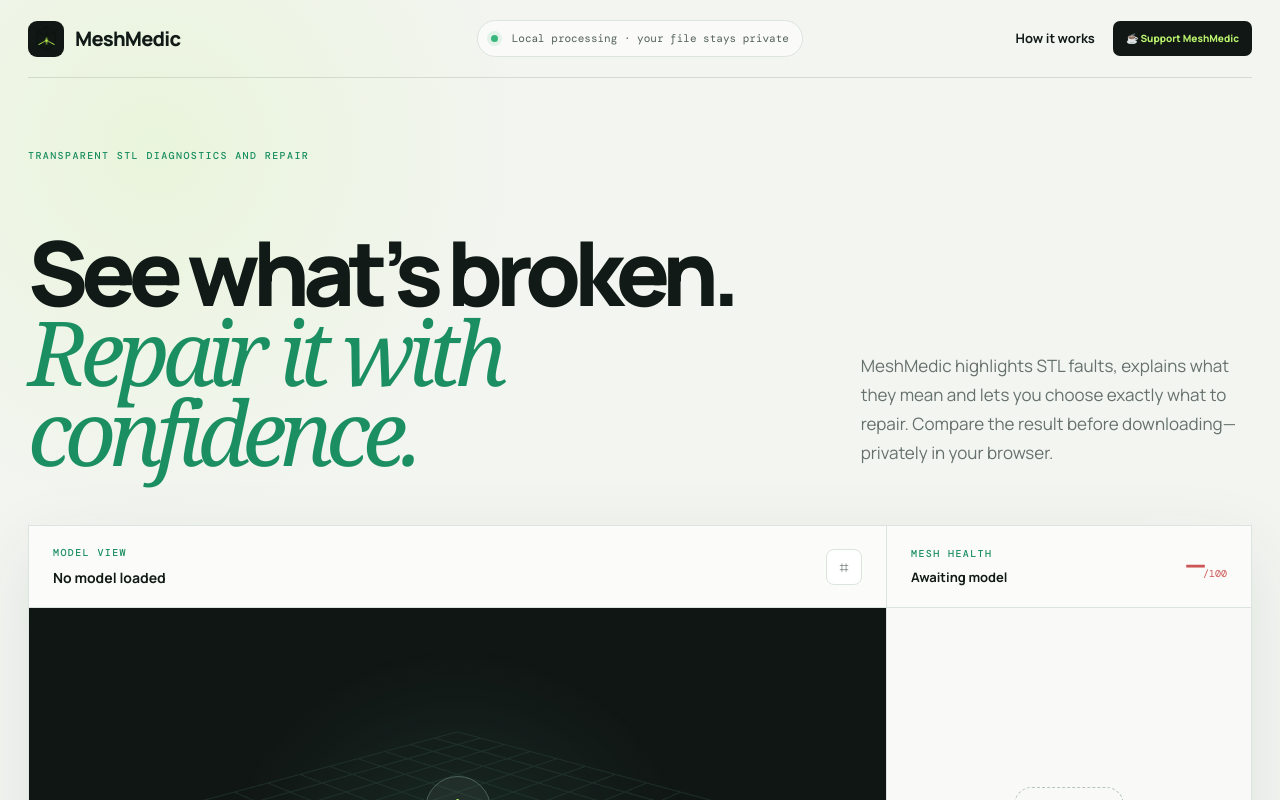
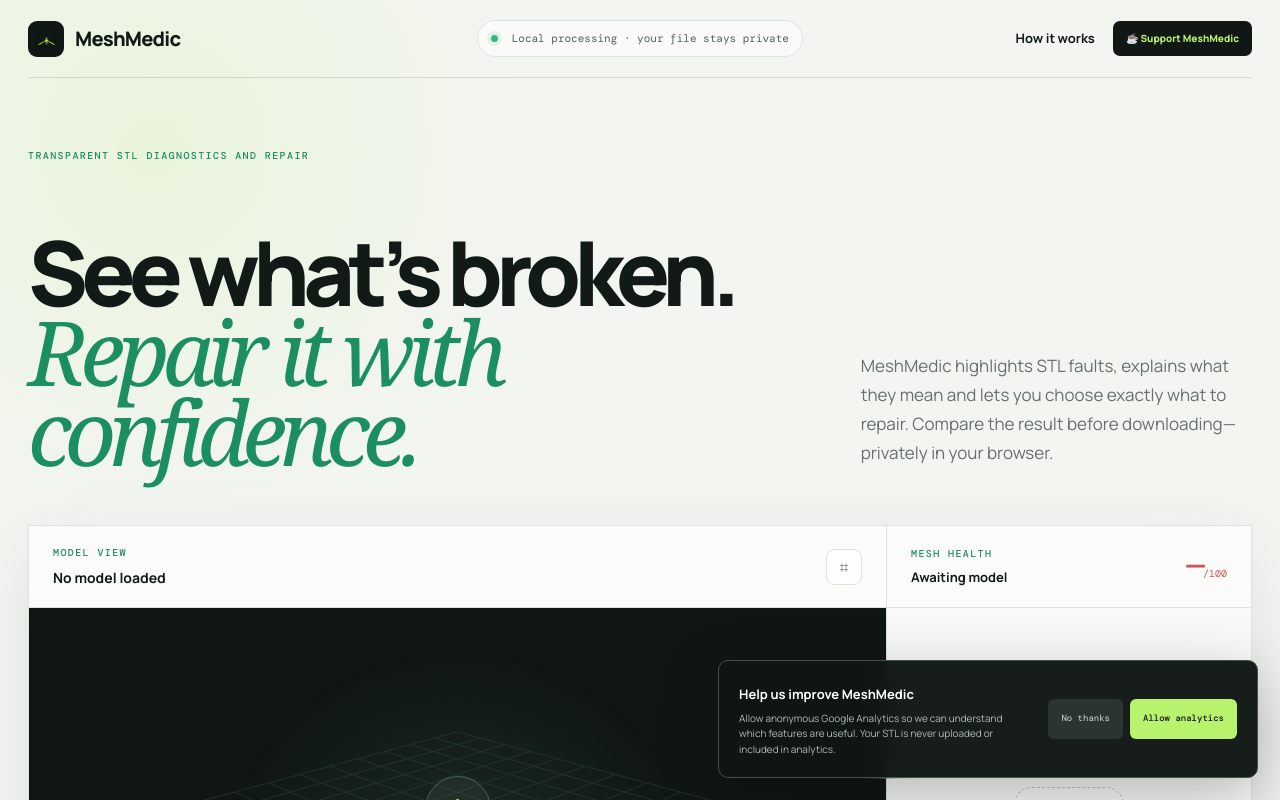
Before and after one commit to GrahamMorbyDev/meshmedic, a Next.js app: page / in a window 1280 px wide. Shown: the top 800 px of the page. Built offline with nearby package versions, Linux system fonts and the light colour scheme.

Commit message:
Add consent-aware GA4 analytics

```diff
--- /dev/null
+++ b/app/analytics-consent.tsx
@@ -0,0 +1,81 @@
+"use client";
+
+import { useEffect, useState } from "react";
+
+const MEASUREMENT_ID = "G-1C1W3L0VW8";
+const CONSENT_KEY = "meshmedic-analytics-consent";
+
+type ConsentChoice = "granted" | "denied" | null;
+
+declare global {
+  interface Window {
+    dataLayer: unknown[];
+    gtag?: (...args: unknown[]) => void;
+  }
+}
+
+function loadGoogleAnalytics() {
+  if (document.getElementById("meshmedic-google-analytics")) return;
+
+  window.dataLayer = window.dataLayer || [];
+  window.gtag = (...args: unknown[]) => window.dataLayer.push(args);
+  window.gtag("consent", "default", {
+    analytics_storage: "granted",
+    ad_storage: "denied",
+    ad_user_data: "denied",
+    ad_personalization: "denied",
+  });
+  window.gtag("js", new Date());
+  window.gtag("config", MEASUREMENT_ID);
+
+  const script = document.createElement("script");
+  script.id = "meshmedic-google-analytics";
+  script.async = true;
+  script.src = `https://www.googletagmanager.com/gtag/js?id=${MEASUREMENT_ID}`;
+  document.head.appendChild(script);
+}
+
+export function AnalyticsConsent() {
+  const [choice, setChoice] = useState<ConsentChoice>(null);
+  const [settingsOpen, setSettingsOpen] = useState(false);
+
+  useEffect(() => {
+    const savedChoice = window.localStorage.getItem(CONSENT_KEY) as ConsentChoice;
+    if (savedChoice === "granted") loadGoogleAnalytics();
+    if (savedChoice === "granted" || savedChoice === "denied") setChoice(savedChoice);
+  }, []);
+
+  const choose = (nextChoice: Exclude<ConsentChoice, null>) => {
+    window.localStorage.setItem(CONSENT_KEY, nextChoice);
+    setChoice(nextChoice);
+    setSettingsOpen(false);
+
+    if (nextChoice === "granted") {
+      loadGoogleAnalytics();
+    } else if (window.gtag) {
+      window.gtag("consent", "update", { analytics_storage: "denied" });
+    }
+  };
+
+  const showBanner = choice === null || settingsOpen;
+
+  return (
+    <>
+      {showBanner && (
+        <aside className="analytics-consent" role="dialog" aria-label="Analytics preferences" aria-live="polite">
+          <div>
+            <strong>Help us improve MeshMedic</strong>
+            <p>Allow anonymous Google Analytics so we can understand which features are useful. Your STL is never uploaded or included in analytics.</p>
+          </div>
+          <div className="analytics-actions">
+            <button className="analytics-decline" onClick={() => choose("denied")}>No thanks</button>
+            <button className="analytics-accept" onClick={() => choose("granted")}>Allow analytics</button>
+          </div>
+        </aside>
+      )}
+      {choice !== null && !settingsOpen && (
+        <button className="analytics-settings" onClick={() => setSettingsOpen(true)}>Analytics settings</button>
+      )}
+    </>
+  );
+}
--- a/app/globals.css
+++ b/app/globals.css
@@ -181,6 +181,17 @@
 footer p { margin: 0; }
 footer a { color: var(--green); text-underline-offset: 3px; }
 
+.analytics-consent { position: fixed; z-index: 100; right: 22px; bottom: 22px; width: min(540px, calc(100% - 44px)); padding: 20px; display: grid; grid-template-columns: 1fr auto; gap: 20px; align-items: center; border: 1px solid #3f5149; border-radius: 10px; color: white; background: rgba(16,22,20,.97); box-shadow: 0 18px 60px rgba(5,10,8,.28); backdrop-filter: blur(12px); }
+.analytics-consent strong { font-size: 13px; }
+.analytics-consent p { margin: 6px 0 0; color: #afbbb5; font-size: 10px; line-height: 1.55; }
+.analytics-actions { display: flex; gap: 7px; }
+.analytics-actions button, .analytics-settings { border: 0; border-radius: 6px; font-family: var(--font-mono); font-size: 9px; }
+.analytics-actions button { min-height: 40px; padding: 0 13px; white-space: nowrap; }
+.analytics-decline { color: #d4ddd8; background: #2a3530; }
+.analytics-accept { color: #111814; background: var(--lime); font-weight: 500; }
+.analytics-settings { position: fixed; z-index: 20; right: 12px; bottom: 10px; padding: 7px 9px; color: #6e7974; background: rgba(249,250,247,.9); border: 1px solid var(--line); }
+.analytics-settings:hover { color: var(--green); }
+
 @media (max-width: 900px) {
   .topbar { grid-template-columns: 1fr auto; width: calc(100% - 34px); }
   .privacy-pill { display: none; }
@@ -226,6 +237,8 @@
   .viewer { min-height: 420px; }
   .panel-bar strong { max-width: 230px; }
   .model-meta span:last-child { display: none; }
+  .analytics-consent { right: 12px; bottom: 12px; width: calc(100% - 24px); grid-template-columns: 1fr; gap: 14px; }
+  .analytics-actions { justify-content: flex-end; }
 }
 
 @media (prefers-reduced-motion: reduce) {
--- a/app/layout.tsx
+++ b/app/layout.tsx
@@ -1,5 +1,6 @@
 import type { Metadata } from "next";
 import { DM_Mono, Manrope } from "next/font/google";
+import { AnalyticsConsent } from "./analytics-consent";
 import "./globals.css";
 
 const manrope = Manrope({ variable: "--font-manrope", subsets: ["latin"] });
@@ -125,6 +126,7 @@
     <html lang="en">
       <body className={`${manrope.variable} ${dmMono.variable}`}>
         {children}
+        <AnalyticsConsent />
         <script type="application/ld+json" dangerouslySetInnerHTML={{ __html: JSON.stringify(structuredData) }} />
       </body>
     </html>
```
